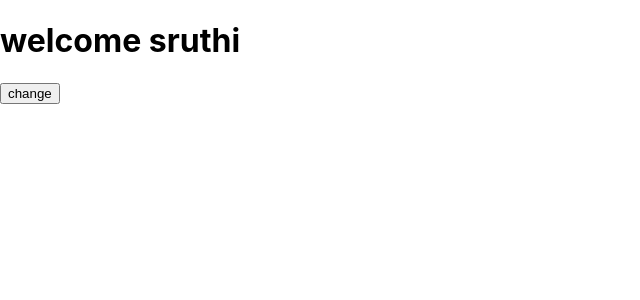
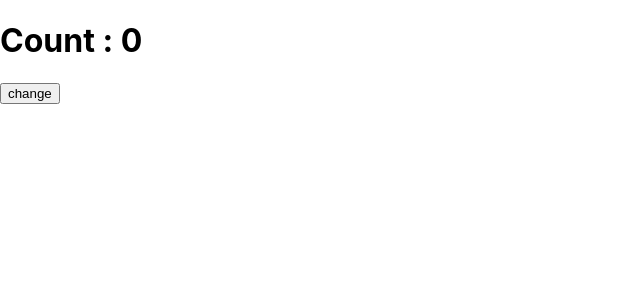
Before and after one commit to bhargavipatnana12/practice, a React (Create React App) app: page / in a window 1280 px wide. Shown: the top 300 px of the page, without its empty margins (0-640 px from the left). Built offline with nearby package versions, Linux system fonts and the light colour scheme.

Commit message:
onclick eventhandler using count value

```diff
--- a/src/App.js
+++ b/src/App.js
@@ -1,11 +1,11 @@
 import React, { useState } from "react";
 
 const App = () => {
-  const [name, setName] = useState("sruthi");
+  const [count, setCount] = useState(0);
   return (
     <div>
-      <h1>welcome {name}</h1>
-      <button onClick={() => setName("patnana")}>change</button>
+      <h1>Count : {count}</h1>
+      <button onClick={() => setCount(count + 1)}>change</button>
     </div>
   );
 };
```
